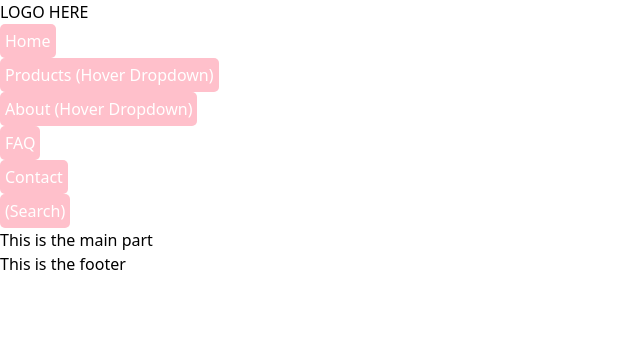
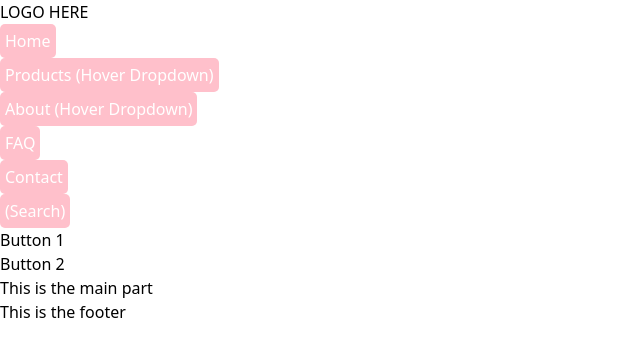
Before and after one commit to Wildcard1201/next-tailwind-woodshed, a Next.js app: page / in a window 1280 px wide. Shown: the top 356 px of the page, without its empty margins (0-640 px from the left). Built offline with nearby package versions, Linux system fonts and the light colour scheme.

Commit message:
troubleshooting justify between

```diff
--- a/pages/index.js
+++ b/pages/index.js
@@ -14,9 +14,11 @@ export default function Home() {
 function Header() {
   return (
     <header className="h-1/6 bg-green-200">
-      <div className="flex basis-[between]">
+      <div className="w-full flex justify-between bg-red-100">
         <Logo />
         <NavGroup />
+        <div>Button 1</div>
+        <div>Button 2</div>
       </div>
     </header>
   )
@@ -40,7 +42,7 @@ function Footer() {
 
 function Logo() {
   return (
-    <span className="border-2 border-black-400 bg-blue-400 rounded-lg p-2">LOGO HERE</span>
+    <div className="border-2 border-black-400 bg-blue-400 rounded-lg p-1">LOGO HERE</div>
   )
 }
 
```
